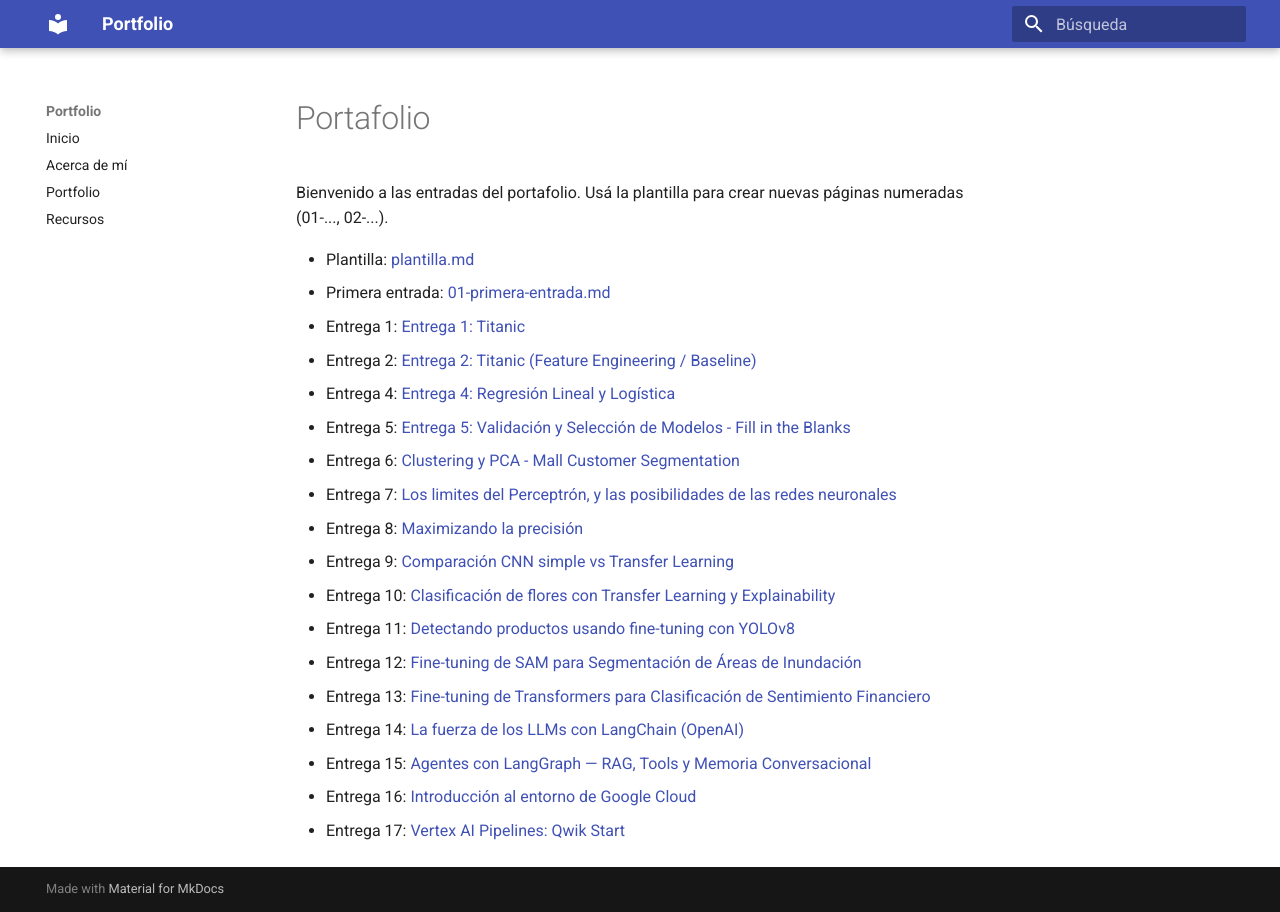
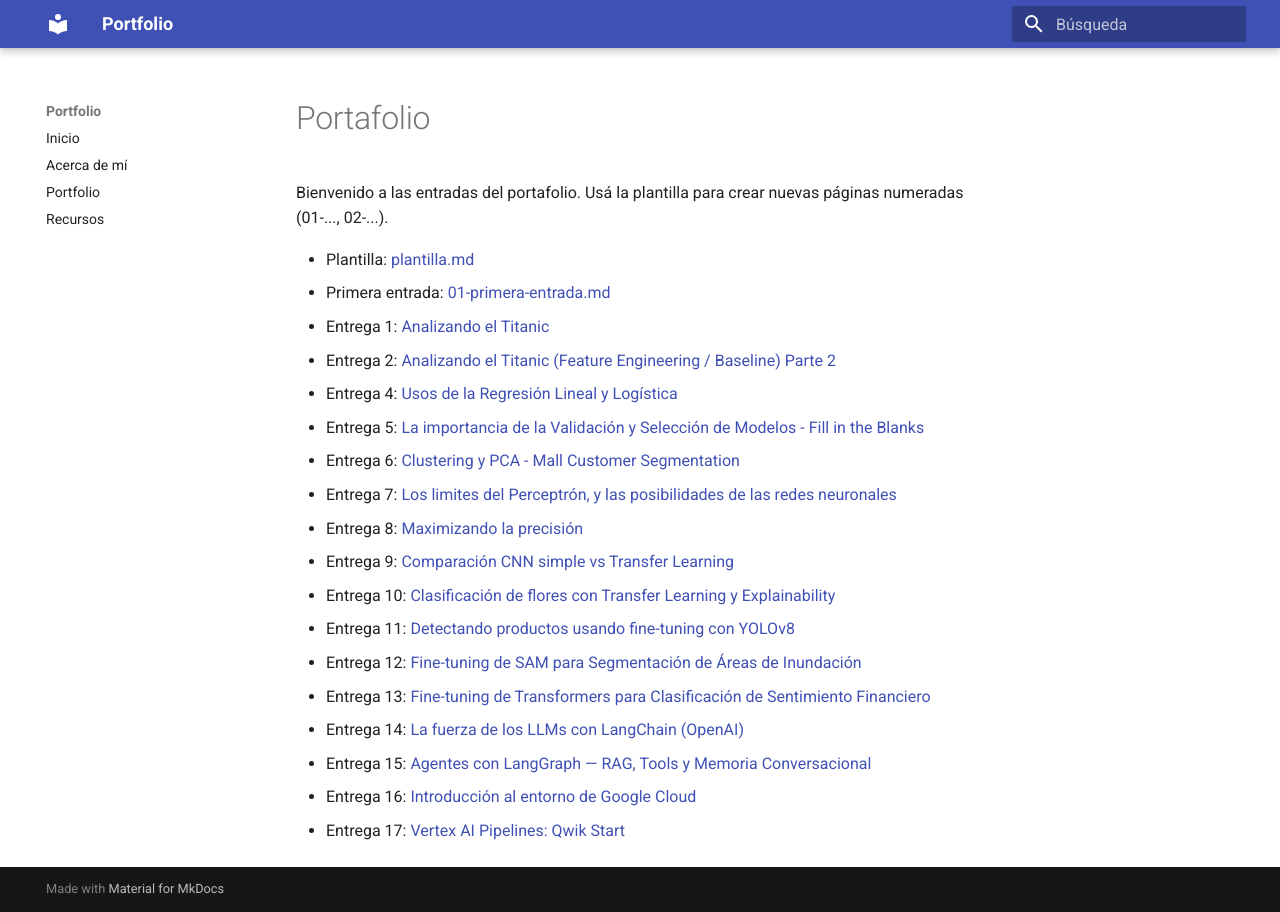
Before and after one commit to SantiagoFerraro03/ia-portfolio, an MkDocs documentation site: the page built from docs/portfolio/index.md, in a window 1280 px wide. Built offline with MkDocs 1.6.1 and Material for MkDocs 9.7.7, drawn with Linux system fonts in a browser that asks for light colours.

Commit message:
Cambio de algunos titulos

```diff
--- a/docs/portfolio/index.md
+++ b/docs/portfolio/index.md
@@ -10,10 +10,10 @@ Bienvenido a las entradas del portafolio. Usá la plantilla para crear nuevas p
 
 - Plantilla: [plantilla.md](plantilla.md)
 - Primera entrada: [01-primera-entrada.md](01-primera-entrada.md)
-- Entrega 1: [Entrega 1: Titanic](02-entrega1.md)
-- Entrega 2: [Entrega 2: Titanic (Feature Engineering / Baseline)](03-entrega2.md)
-- Entrega 4: [Entrega 4: Regresión Lineal y Logística](04-entrega4.md)
-- Entrega 5: [Entrega 5: Validación y Selección de Modelos - Fill in the Blanks](05-entrega5.md)
+- Entrega 1: [Analizando el Titanic](02-entrega1.md)
+- Entrega 2: [Analizando el Titanic (Feature Engineering / Baseline) Parte 2](03-entrega2.md)
+- Entrega 4: [Usos de la Regresión Lineal y Logística](04-entrega4.md)
+- Entrega 5: [La importancia de la Validación y Selección de Modelos - Fill in the Blanks](05-entrega5.md)
 - Entrega 6: [Clustering y PCA - Mall Customer Segmentation](06-entrega6.md)
 - Entrega 7: [Los limites del Perceptrón, y las posibilidades de las redes neuronales](07-entrega7.md)
 - Entrega 8: [Maximizando la precisión](08-entrega8.md)
```
